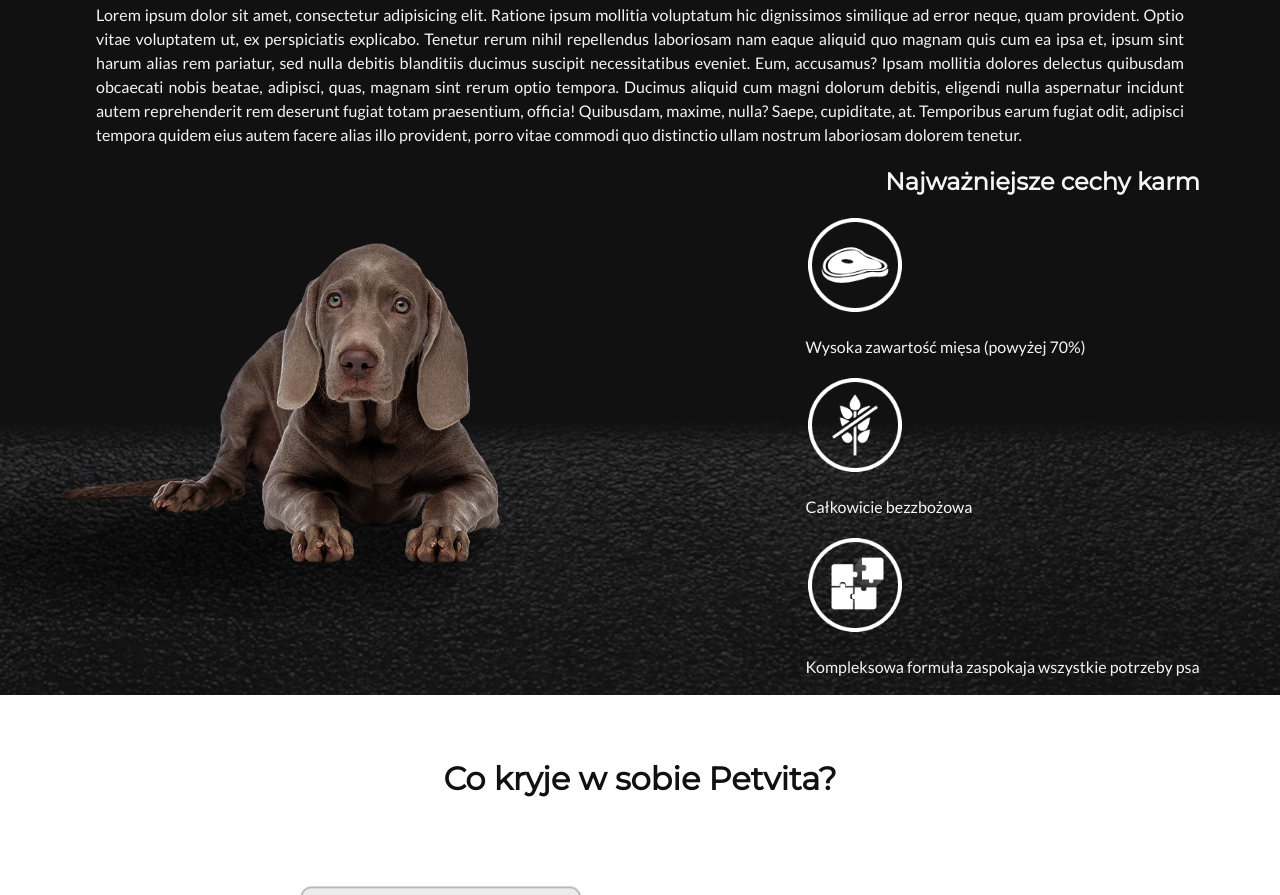
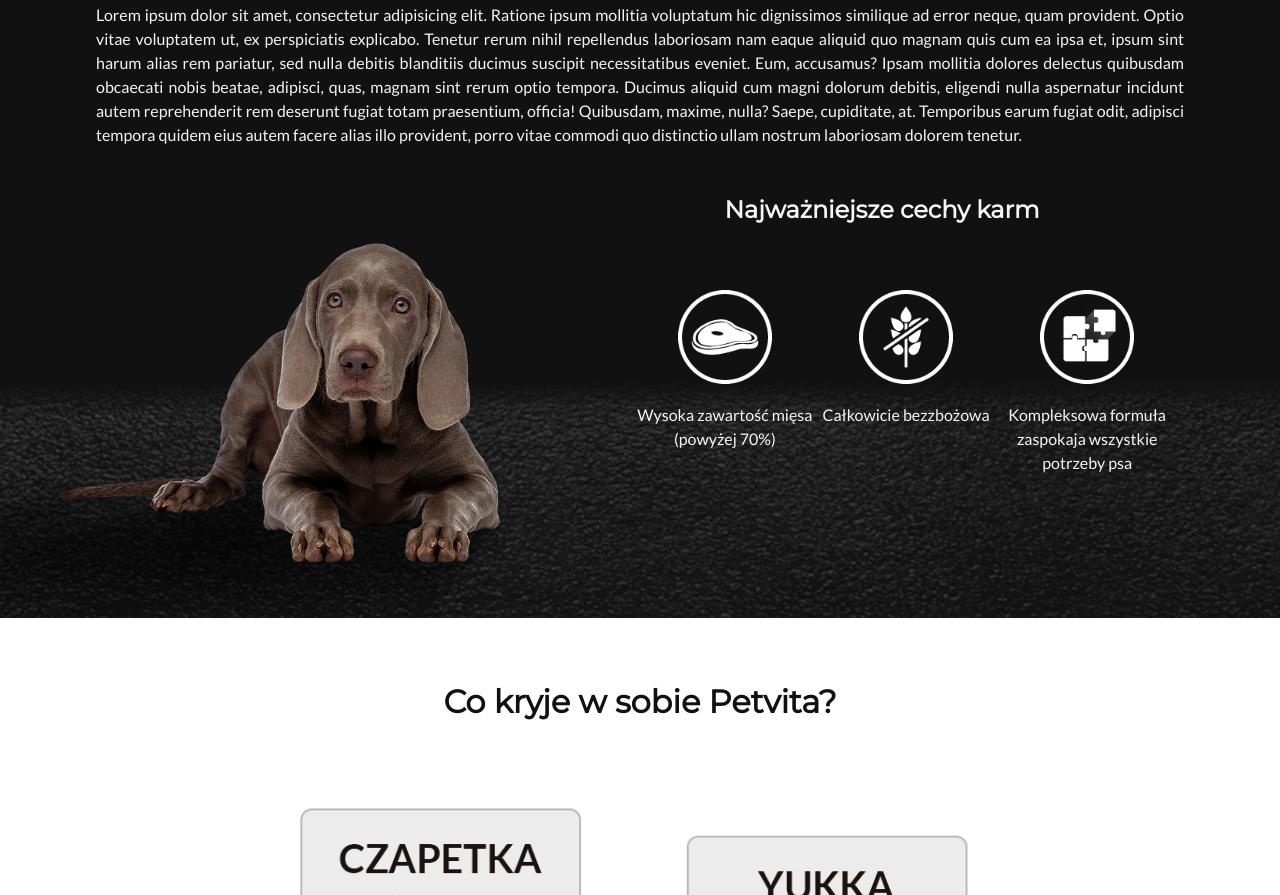
Before and after one commit to alchemedia-pl/Petvita_LP, a website: page distro/index.html in a window 1280 px wide. Shown: the part 833-1728 px from the top of the page. Drawn offline with Linux system fonts and the light colour scheme.

Commit message:
Base is finished

```diff
--- a/src/style.less
+++ b/src/style.less
@@ -89,7 +89,7 @@
 	display: grid;
 	place-items: center center;
 	grid-template-columns: auto auto;
-	gird-template-rows: auto auto;
+	grid-template-rows: auto auto;
 	grid-template-areas:
 	"image_S1 text_S1"
 	"image_S1 text_S1"
@@ -132,17 +132,15 @@
 .S2 {
 	grid-area: S2;
 	margin: 0 0 0 0;
-	// padding: 4em 0 2em 0;
 	display: grid;
-	// justify-content: start;
-	grid-template-columns: auto auto;
+	grid-template-columns: auto auto auto;
 	grid-template-rows: auto auto auto auto;
 	background: #111 url('../images/piesek_petvita_background.png') no-repeat center center;
 	grid-template-areas:
-	"h1_S2 h1_S2"
-	"p_S2 p_S2"
-	"image_S2 h2_S2"
-	"image_S2 ikony_S2"
+		"h1_S2 h1_S2 h1_S2"
+		"p_S2 p_S2 p_S2"
+		"image_S2 h2_S2 h2_S2"
+		"image_S2 ikony_S2 ikony_S2"
 }
 
 #image_S2 {
@@ -151,27 +149,37 @@
 }
 
 #h1_S2 {
-	display:grid;
 	grid-area: h1_S2;
 }
 
 #h2_S2 {
-	display:grid;
 	grid-area: h2_S2;
+	margin: 2em 6em 0 0;
 }
 
 #p_S2 {
-	display:grid;
 	grid-area: p_S2;
 	margin: 0 6em 0 6em;
 }
+
 #ikony_S2 {
 	display: grid;
+	margin: 0 6em 0 0;
 	grid-area: ikony_S2;
+	place-items: start center;
+	grid-template-columns: auto auto auto;
+	grid-template-rows: auto auto;
 }
 
 .ikona_S2 {
-	display: inline;
+	display: grid;
+	justify-items: center;
+	max-width: 12em;
+	padding-bottom: 4em;
+}
+
+.ikona_S2 p {
+	text-align: center;
 }
 
 .S3 {
```
Also changed, not shown: distro/css/style.css.
